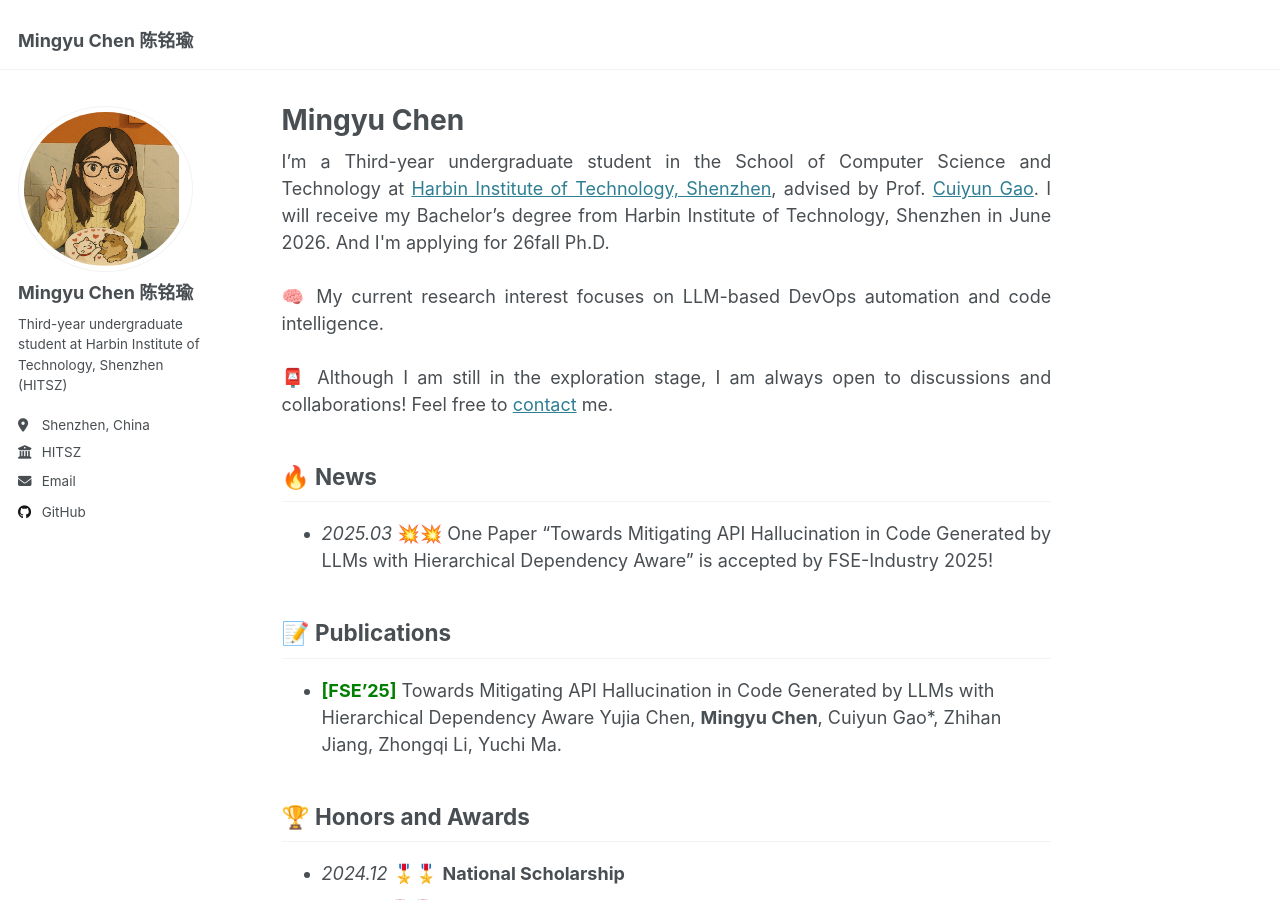
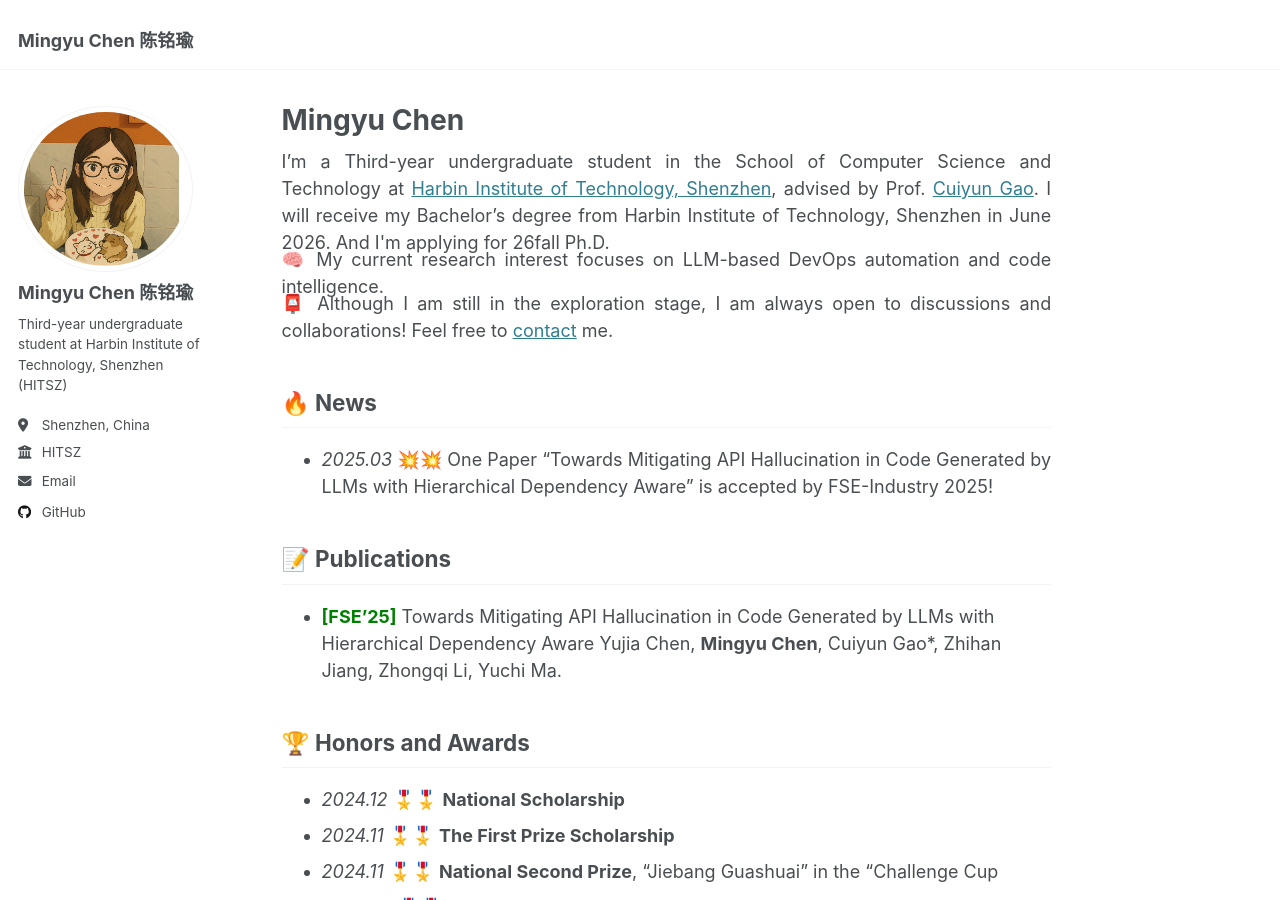
Before and after one commit to CMY-K/CMY-K.github.io, a Jekyll site: the page built from _pages/about.md, in a window 1280 px wide and 900 px high. Built offline with Jekyll 4.4.1, drawn with Linux system fonts in a browser that asks for light colours.

Commit message:
Update about.md

```diff
--- a/_pages/about.md
+++ b/_pages/about.md
@@ -7,11 +7,15 @@ redirect_from:
   - /about.html
 ---
 
+<div style="text-align: justify; margin-bottom: -10px;">
+  I’m a Third-year undergraduate student in the School of Computer Science and Technology at <a href="http://cs.hitsz.edu.cn/">Harbin Institute of Technology, Shenzhen</a>, advised by Prof. <a href="https://cuiyungao.github.io/">Cuiyun Gao</a>. I will receive my Bachelor’s degree from Harbin Institute of Technology, Shenzhen in June 2026. And I'm applying for 26fall Ph.D.
+</div>
+
+<div style="text-align: justify; margin-bottom: -10px;">
+  🧠 My current research interest focuses on LLM-based DevOps automation and code intelligence.
+</div>
+
 <div style="text-align: justify;">
-  I’m a Third-year undergraduate student in the School of Computer Science and Technology at <a href="http://cs.hitsz.edu.cn/">Harbin Institute of Technology, Shenzhen</a>, advised by Prof. <a href="https://cuiyungao.github.io/">Cuiyun Gao</a>. I will receive my Bachelor’s degree from Harbin Institute of Technology, Shenzhen in June 2026. And I'm applying for 26fall Ph.D.
-  <br><br>
-  🧠 My current research interest focuses on LLM-based DevOps automation and code intelligence.
-  <br><br>
   📮 Although I am still in the exploration stage, I am always open to discussions and collaborations! Feel free to <a href="mailto:mingyuchen8248@gmail.com">contact</a> me.
 </div>
 
```
